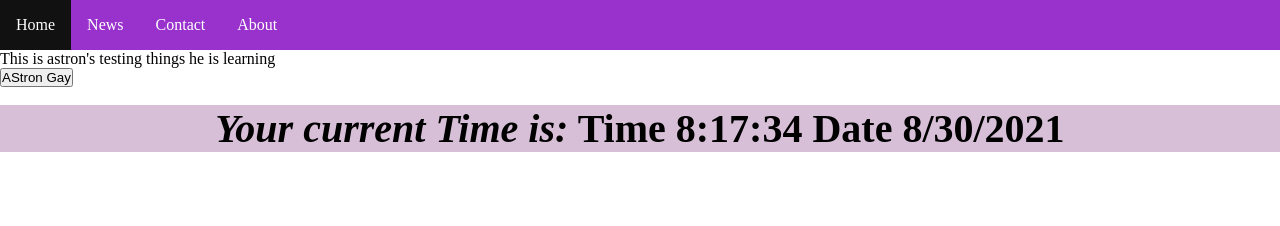
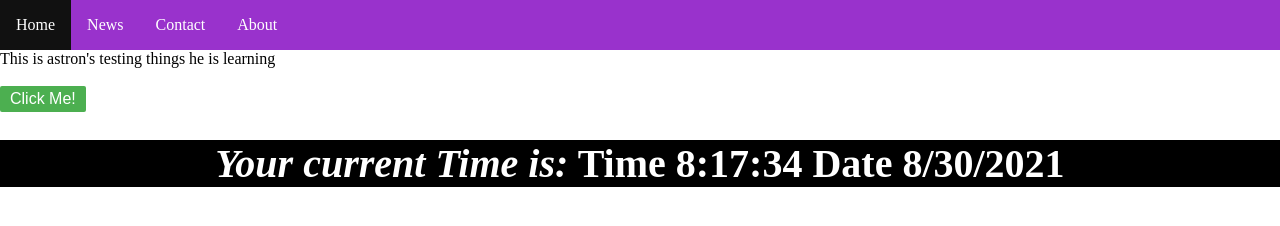
Before and after one commit to AstronGaming/Musa, a plain HTML site: page index.html in a window 1280 px wide. Drawn offline with Linux system fonts and the light colour scheme.

Commit message:
Button improved

```diff
--- a/index.html
+++ b/index.html
@@ -19,9 +19,9 @@
     <p>
         This is astron's testing things he is learning
     <br>
-
-    <button id= "run" onclick="prints()">AStron Gay</button>
-
+    <br>
+    <button id= "run" onclick="prints()">Click Me!</button>
+  <br>
     <br>
     <br>
     <h4> <i>Your current Time is:</i> <span id="time"> </span> </h4>
--- a/styles.css
+++ b/styles.css
@@ -30,7 +30,8 @@ ul {
       margin: 0;
       padding: 0;
       overflow: hidden;
-      background-color: thistle;
+      color: white;
+      background-color:black;
       font-size: 40px;
       font-style: unset;
       text-decoration-style: solid;
@@ -38,5 +39,18 @@ ul {
 
     }
     h4:hover{
+      color: black;
       background-color: white;
     }
+    #run{
+  position: absolute;
+  background-color: #4CAF50;
+  border: none;
+  color: white;
+  padding: 4px 10px;
+  text-align: center;
+  text-decoration: none;
+  display: inline-block;
+  font-size: 16px;
+  border-radius: 2px;
+    }
```
